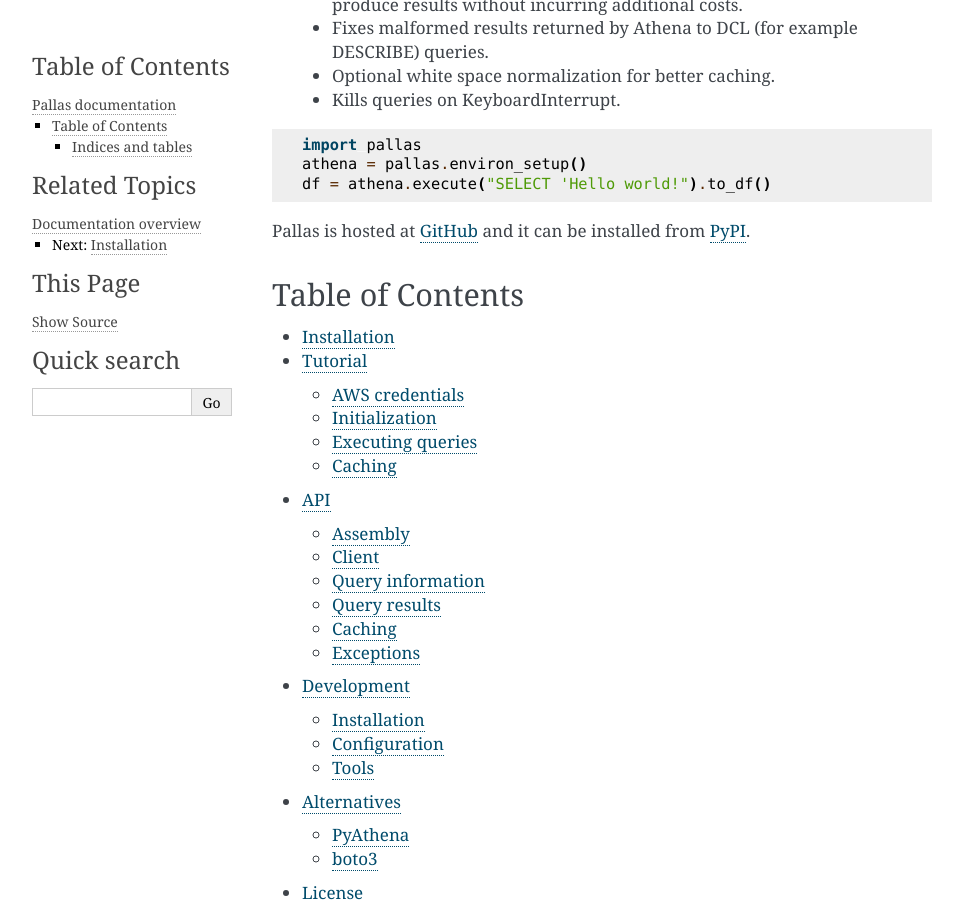
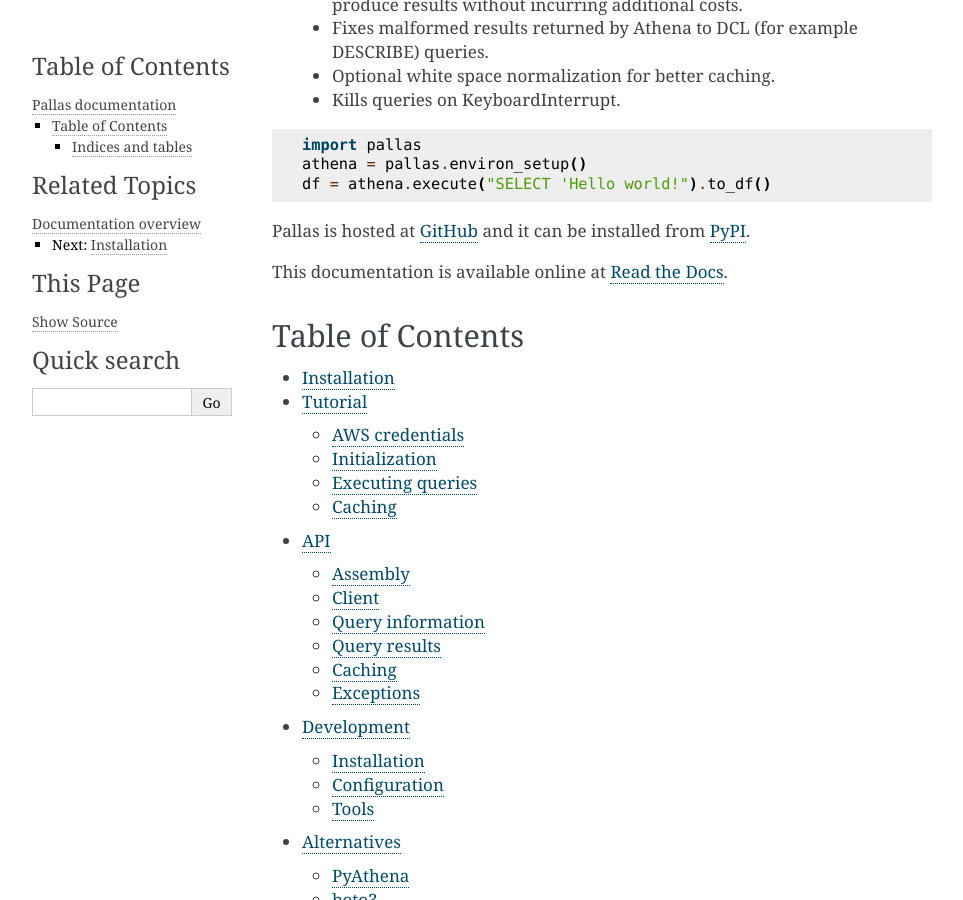
Before and after one commit to akamai/pallas, a Sphinx documentation site: the page built from docs/index.rst, in a window 1280 px wide and 900 px high, scrolled down 447 px. Shown: the whole window, without its empty margins (148-1111 px from the left). Built offline with Sphinx 7.4.7, drawn with Linux system fonts in a browser that asks for light colours.

Commit message:
Add links to ReadTheDocs.

```diff
--- a/README.rst
+++ b/README.rst
@@ -39,7 +39,8 @@
 Documentation
 -------------
 
-Documentation can be found in the ``docs/`` directory.
+Documentation in the ``docs/`` directory can be read online
+at `Read the Docs <https://pallas.readthedocs.io/>`_
 
 
 License
--- a/docs/index.rst
+++ b/docs/index.rst
@@ -35,6 +35,9 @@
 Pallas is hosted at `GitHub <http://github.com/akamai/pallas>`_ and
 it can be installed from `PyPI <https://pypi.org/project/pallas/>`_.
 
+This documentation is available online at `Read the Docs <https://pallas.readthedocs.io/>`_.
+
+
 Table of Contents
 -----------------
 
--- a/setup.py
+++ b/setup.py
@@ -28,6 +28,10 @@
     keywords=["Amazon", "Athena", "AWS", "database", "db", "Jupyter", "Presto", "SQL"],
     license="Apache License 2.0",
     url="https://github.com/akamai/pallas",
+    project_urls={
+        "Documentation": "https://pallas.readthedocs.io/",
+        "Source Code": "https://github.com/akamai/pallas",
+    },
     long_description=long_description,
     long_description_content_type="text/x-rst",
     packages=find_packages("src"),
```
